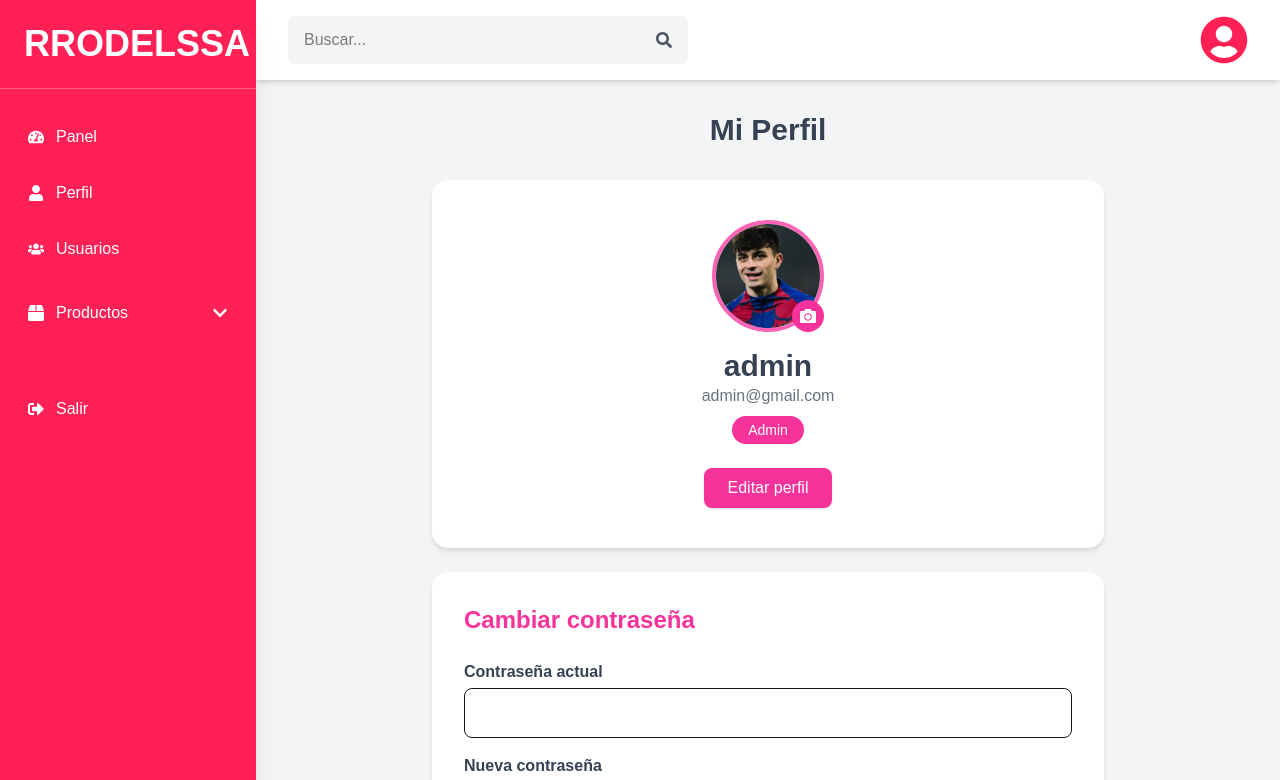
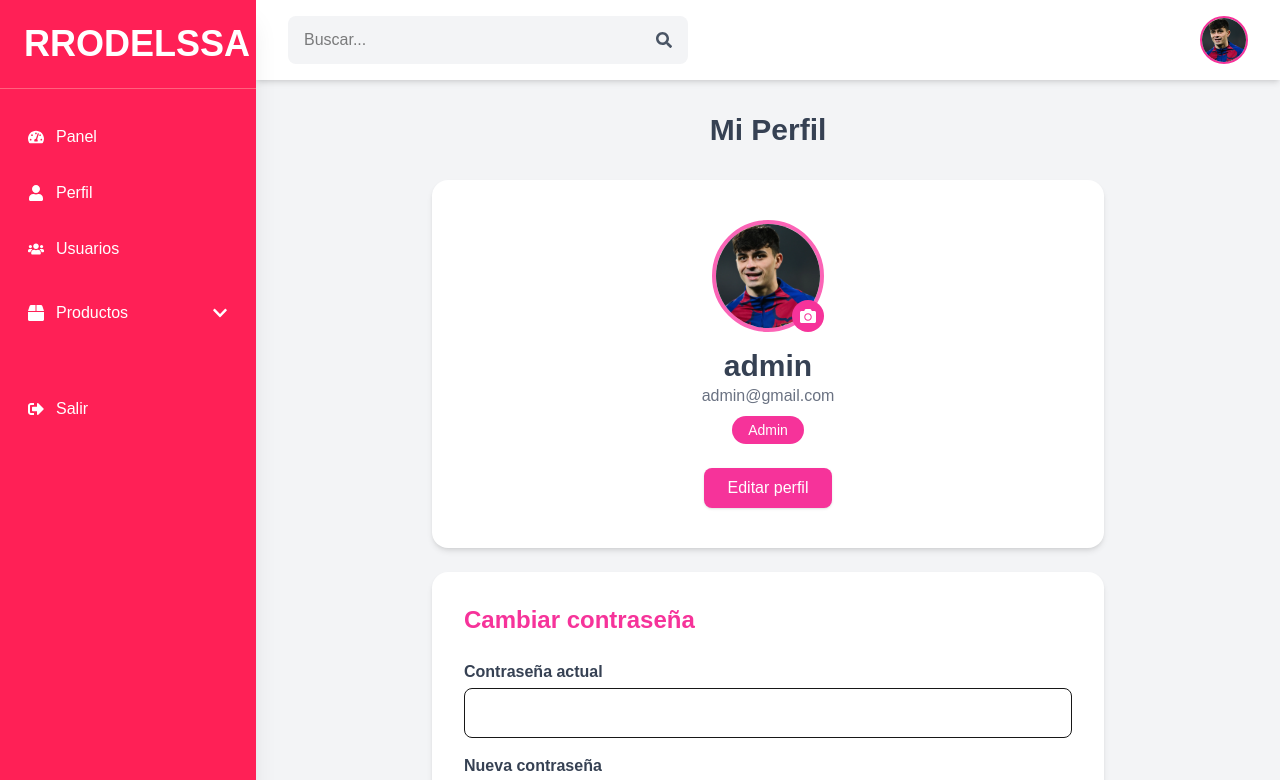
Before and after one commit to JoyanDev/rrodelssa-front, a Next.js app: page /admin/perfil in a window 1280 px wide. Shown: the top 780 px of the page. Built offline with nearby package versions, Linux system fonts and the light colour scheme.

Commit message:
Se modifico y agreo user-data para obtener foto de perfil

```diff
--- /dev/null
+++ b/src/app/data/user.js
@@ -0,0 +1,8 @@
+const usuario = {
+    nombre: "admin",
+    correo: "admin@gmail.com",
+    rol: "Admin",
+    foto: "/img/perfil.webp",
+}
+
+export default usuario;
--- a/src/components/admin/Navbar.jsx
+++ b/src/components/admin/Navbar.jsx
@@ -1,13 +1,11 @@
-import { FaSearch, FaUserCircle } from 'react-icons/fa'
+import { FaSearch } from "react-icons/fa";
+import usuario from "@/app/data/user";
 
 export default function Navbar() {
-
     return (
-
         <div className="bg-white h-20 shadow-md flex items-center justify-between px-8">
 
             <div className="flex items-center bg-gray-100 rounded-lg overflow-hidden w-[400px]">
-
                 <input
                     type="text"
                     placeholder="Buscar..."
@@ -17,15 +15,14 @@ export default function Navbar() {
                 <button className="px-4 text-gray-600">
                     <FaSearch />
                 </button>
-
             </div>
 
-            <div className="text-5xl text-rose-500 cursor-pointer">
-                <FaUserCircle />
-            </div>
+            <img
+                src={usuario.foto}
+                alt={usuario.nombre}
+                className="w-12 h-12 rounded-full object-cover border-2 border-pink-500 cursor-pointer"
+            />
 
         </div>
-
-    )
-
+    );
 }
--- a/src/components/admin/PerfilCard.jsx
+++ b/src/components/admin/PerfilCard.jsx
@@ -1,3 +1,4 @@
+import usuario from '@/app/data/user'
 import { FaCamera } from 'react-icons/fa'
 
 export default function PerfilCard() {
@@ -9,8 +10,8 @@ export default function PerfilCard() {
             <div className="relative w-fit mx-auto">
 
                 <img
-                    src="/img/perfil.webp"
-                    alt="Foto perfil"
+                    src={usuario.foto}
+                    alt={usuario.nombre}
                     className="w-28 h-28 rounded-full object-cover border-4 border-pink-400"
                 />
 
@@ -21,15 +22,15 @@ export default function PerfilCard() {
             </div>
 
             <h2 className="text-3xl font-bold text-gray-700 mt-4">
-                admin
+                {usuario.nombre}
             </h2>
 
             <p className="text-gray-500">
-                admin@gmail.com
+                {usuario.correo}
             </p>
 
             <span className="bg-pink-500 text-white px-4 py-1 rounded-full text-sm inline-block mt-2">
-                Admin
+                {usuario.rol}
             </span>
 
             <div className="mt-6">
```
